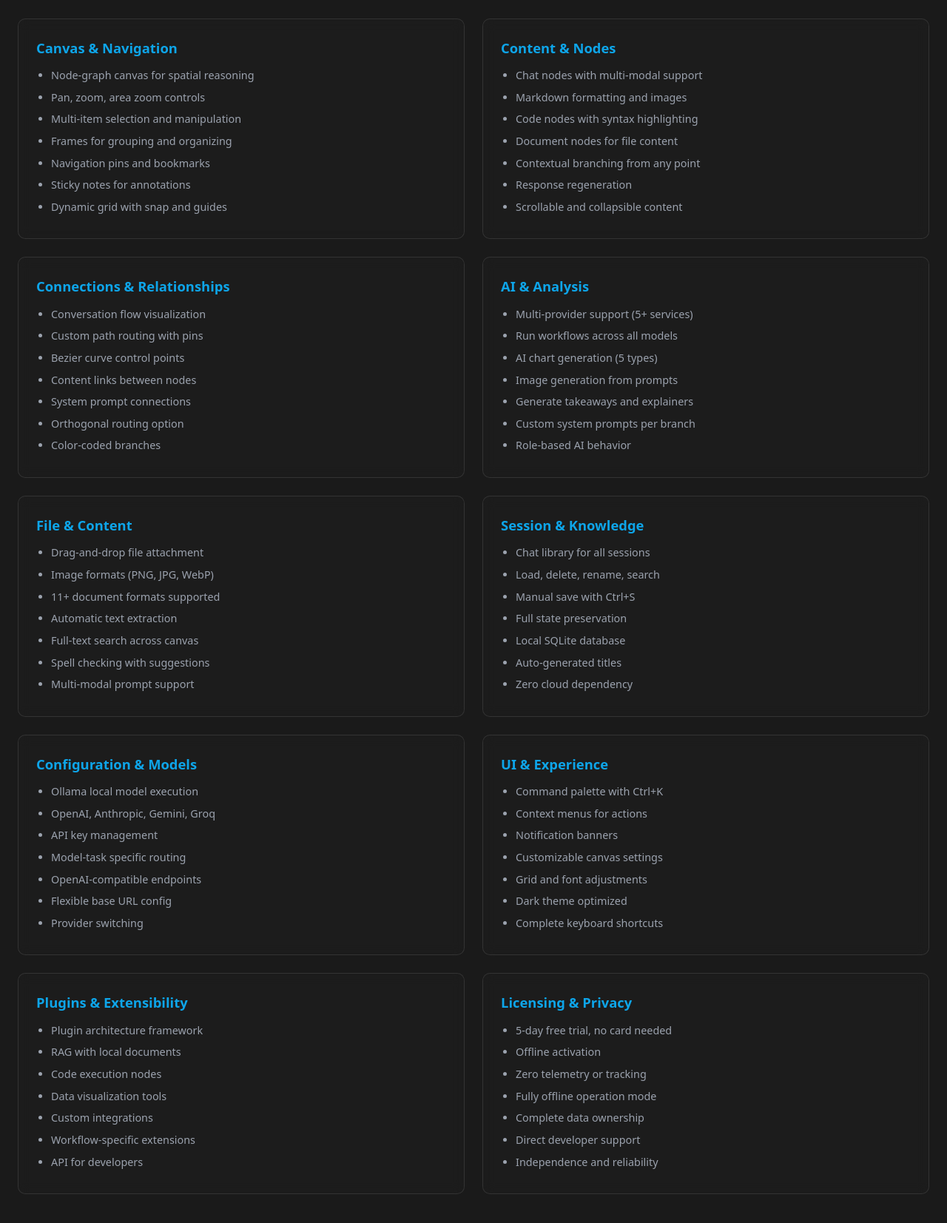
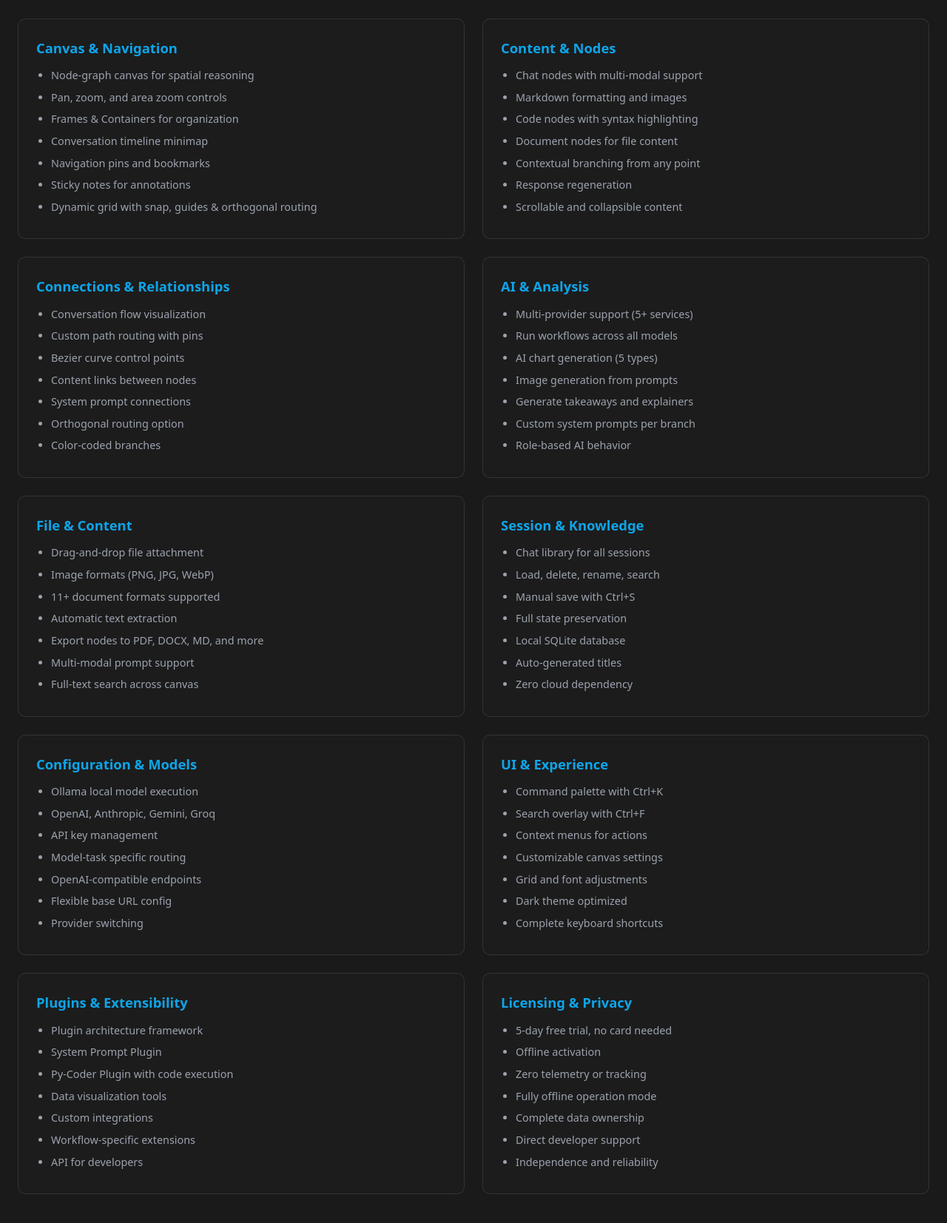
Before and after one commit to dovvnloading/Graphite-Site, a plain HTML site: page index.html in a window 1280 px wide. Shown: the part 1431-3084 px from the top of the page at 74% size. Drawn offline with Linux system fonts and the light colour scheme.

Commit message:
Update index.html

```diff
--- a/index.html
+++ b/index.html
@@ -774,14 +774,14 @@
           <h3>Canvas & Navigation</h3>
           <ul>
             <li>Node-graph canvas for spatial reasoning</li>
-            <li>Pan, zoom, area zoom controls</li>
-            <li>Multi-item selection and manipulation</li>
-            <li>Frames for grouping and organizing</li>
+            <li>Pan, zoom, and area zoom controls</li>
+            <li>Frames & Containers for organization</li>
+            <li>Conversation timeline minimap</li>
             <li>Navigation pins and bookmarks</li>
             <li>Sticky notes for annotations</li>
-            <li>Dynamic grid with snap and guides</li>
+            <li>Dynamic grid with snap, guides &amp; orthogonal routing</li>
           </ul>
-          <div class="feature-tooltip">Organize your thinking spatially with an intuitive canvas that supports grouping, bookmarking, and visual alignment tools.</div>
+          <div class="feature-tooltip">Organize your thinking spatially with an intuitive canvas that supports grouping with Frames and Containers, bookmarking, a conversation minimap, and visual alignment tools.</div>
         </div>
         <div class="feature-list-card">
           <h3>Content & Nodes</h3>
@@ -829,11 +829,11 @@
             <li>Image formats (PNG, JPG, WebP)</li>
             <li>11+ document formats supported</li>
             <li>Automatic text extraction</li>
+            <li>Export nodes to PDF, DOCX, MD, and more</li>
+            <li>Multi-modal prompt support</li>
             <li>Full-text search across canvas</li>
-            <li>Spell checking with suggestions</li>
-            <li>Multi-modal prompt support</li>
           </ul>
-          <div class="feature-tooltip">Attach and process various file types directly into your workspace with automatic parsing and searchable content indexing.</div>
+          <div class="feature-tooltip">Attach and process files directly in your workspace. Export any content to standard formats, with automatic parsing and searchable content indexing.</div>
         </div>
         <div class="feature-list-card">
           <h3>Session & Knowledge</h3>
@@ -865,27 +865,27 @@
           <h3>UI & Experience</h3>
           <ul>
             <li>Command palette with Ctrl+K</li>
+            <li>Search overlay with Ctrl+F</li>
             <li>Context menus for actions</li>
-            <li>Notification banners</li>
             <li>Customizable canvas settings</li>
             <li>Grid and font adjustments</li>
             <li>Dark theme optimized</li>
             <li>Complete keyboard shortcuts</li>
           </ul>
-          <div class="feature-tooltip">Access all features through intuitive menus, keyboard shortcuts, and customizable on-canvas controls for efficient workflows.</div>
+          <div class="feature-tooltip">Access all features via the Command Palette, search overlay, context menus, and keyboard shortcuts. Customize your workspace with on-canvas controls.</div>
         </div>
         <div class="feature-list-card">
           <h3>Plugins & Extensibility</h3>
           <ul>
             <li>Plugin architecture framework</li>
-            <li>RAG with local documents</li>
-            <li>Code execution nodes</li>
+            <li>System Prompt Plugin</li>
+            <li>Py-Coder Plugin with code execution</li>
             <li>Data visualization tools</li>
             <li>Custom integrations</li>
             <li>Workflow-specific extensions</li>
             <li>API for developers</li>
           </ul>
-          <div class="feature-tooltip">Extend Graphite's capabilities with plugins for RAG, code execution, advanced visualizations, and custom tools tailored to your workflow.</div>
+          <div class="feature-tooltip">Extend Graphite with powerful plugins like the Py-Coder for code execution and the System Prompt editor, plus tools for RAG, visualizations, and custom workflows.</div>
         </div>
         <div class="feature-list-card">
           <h3>Licensing & Privacy</h3>
```
